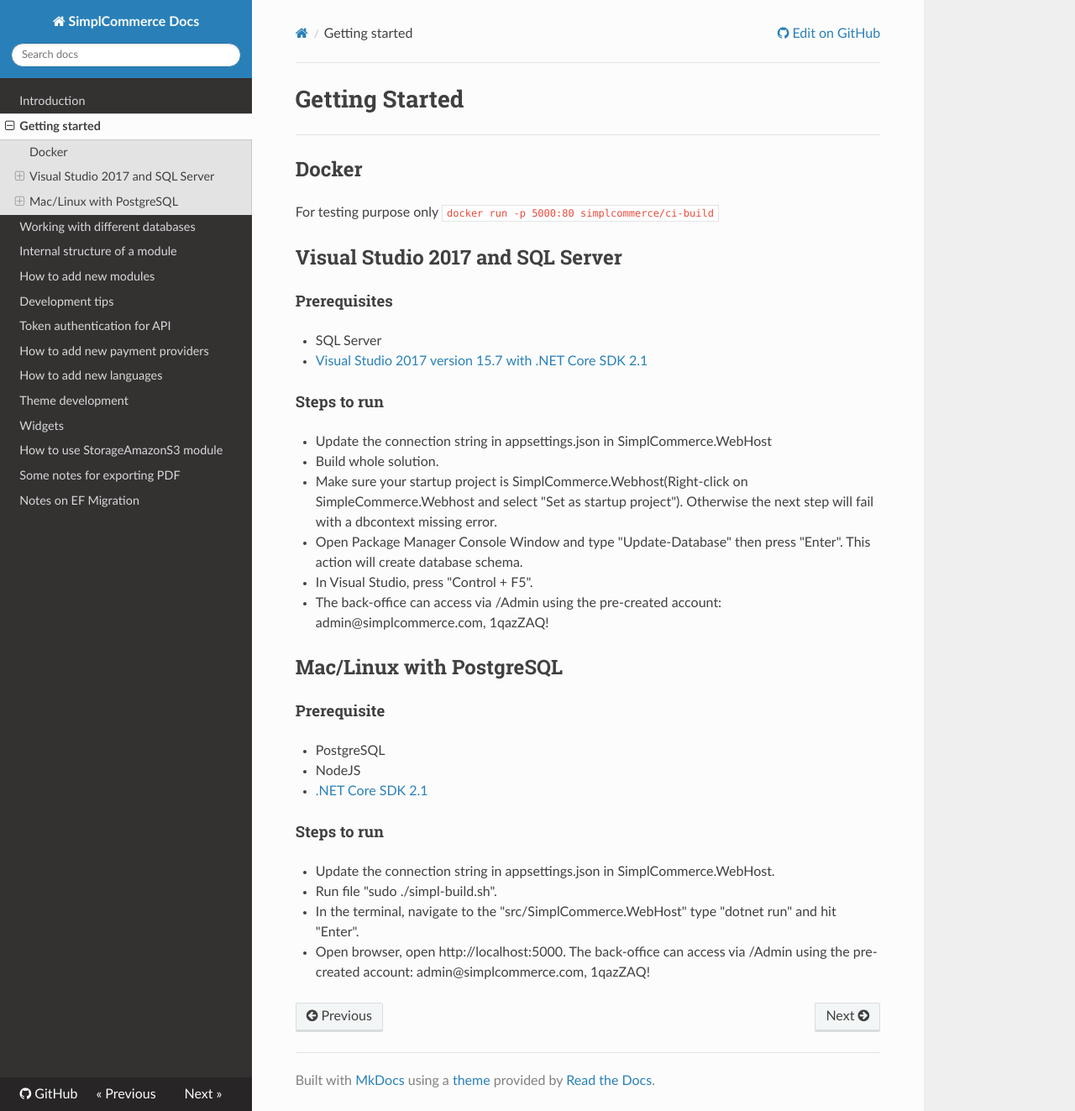
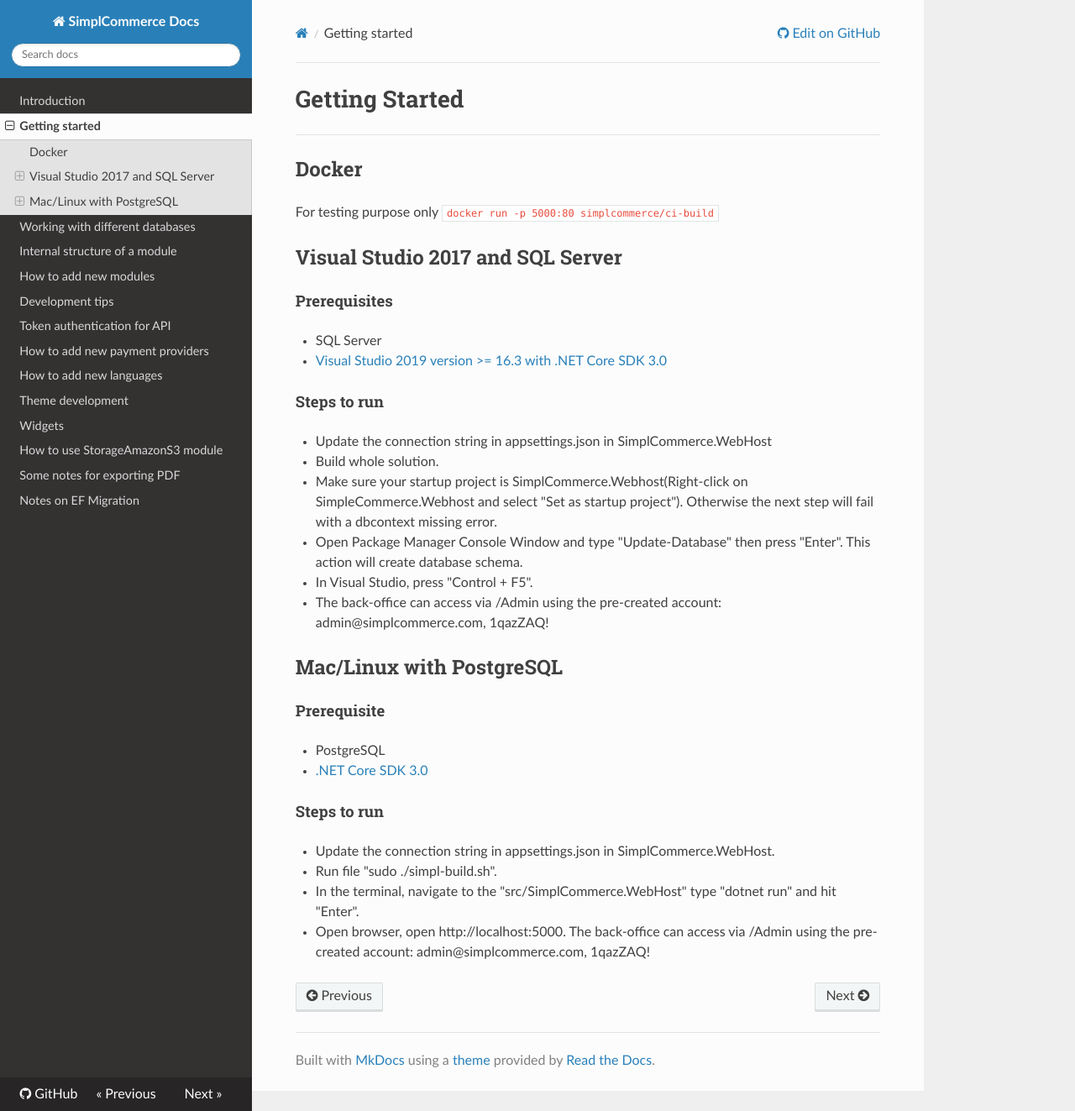
Before and after one commit to simplcommerce/docs, an MkDocs documentation site: the page built from docs/getting-started.md, in a window 1280 px wide and 1323 px high. Shown: the whole window at 84% size. Built offline with MkDocs 1.6.1, drawn with Linux system fonts in a browser that asks for light colours; nearby versions of some CDN libraries; old or Windows-style settings are respelled for this version of MkDocs.

Commit message:
keep the docs up to date

```diff
--- a/docs/getting-started.md
+++ b/docs/getting-started.md
@@ -11,7 +11,7 @@
 #### Prerequisites
 
 - SQL Server
-- [Visual Studio 2017 version 15.7 with .NET Core SDK 2.1](https://www.microsoft.com/net/download/all)
+- [Visual Studio 2019 version >= 16.3 with .NET Core SDK 3.0](https://www.microsoft.com/net/download/all)
 
 #### Steps to run
 
@@ -27,8 +27,7 @@
 #### Prerequisite
 
 - PostgreSQL
-- NodeJS
-- [.NET Core SDK 2.1](https://www.microsoft.com/net/download/all)
+- [.NET Core SDK 3.0](https://www.microsoft.com/net/download/all)
 
 #### Steps to run
 
```
